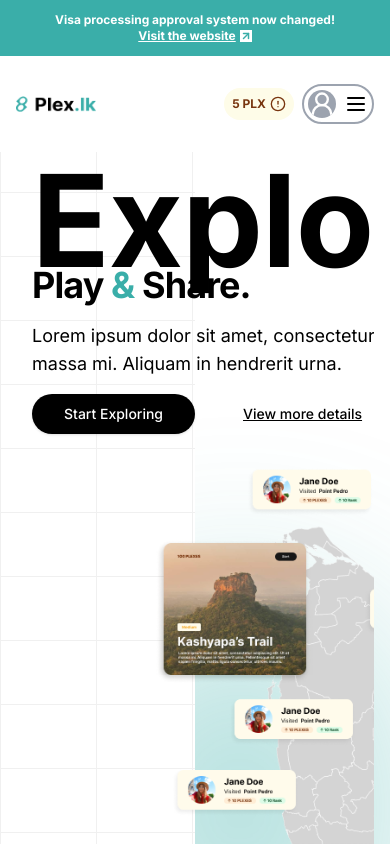
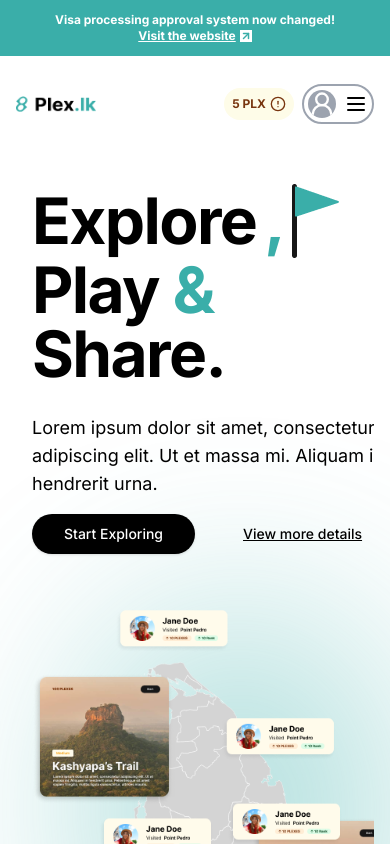
Before and after one commit to Lithara/plex.lk-tourism-gamification-app, a Next.js app: page / in a window 390 px wide. Shown: the top 844 px of the page. Built offline with nearby package versions, Linux system fonts and the light colour scheme.

Commit message:
feat: enhance Home page layout and visuals, add party popper image

```diff
--- a/app/page.tsx
+++ b/app/page.tsx
@@ -10,15 +10,15 @@ export default function Home() {
       {/* Hero Section */}
       <section className="overflow-hidden  mx-auto  container px-4 pt-8 md:pt-12 lg:pt-16">
         <div className=" absolute bottom-[-10%] right-[0%] -z-10  h-[400px] w-[300px] -translate-x-[0%] translate-y-[20%] rounded-full bg-primary-500 opacity-40 blur-[100px] overflow-x-clip"></div>
-        <div className="absolute inset-0 -z-10 h-full w-[50%] bg-white bg-[linear-gradient(to_right,#f0f0f0_1px,transparent_1px),linear-gradient(to_bottom,#f0f0f0_1px,transparent_1px)] bg-[size:6rem_4rem]"></div>
+        <div className="hidden sm:block absolute inset-0 -z-10 h-full w-[50%] bg-white bg-[linear-gradient(to_right,#f0f0f0_1px,transparent_1px),linear-gradient(to_bottom,#f0f0f0_1px,transparent_1px)] bg-[size:6rem_4rem]"></div>
         <div className="grid gap-8 lg:grid-cols-2 lg:gap-12 items-center">
           <div className="space-y-4">
-            <h1 className="text-4xl md:text-[96px] leading-[0.5] font-bold tracking-tight">
-              <span className="flex items-center gap-2 text-[128px]">
+            <h1 className="text-[64px] md:text-[128px] sm:text-6xl  sm:leading-[0.5] leading-[1] font-bold tracking-tight">
+              <span className="flex items-center gap-2 ">
                 Explore<span className="text-primary-500">,</span>{" "}
                 <Image src="/flag.png" alt="Logo" width={49} height={74} />
               </span>
-              <br />
+              <br className="hidden sm:block" />
               Play <span className="text-primary-500">&</span> Share.
             </h1>
             <p className="text-lg text-muted-foreground max-w-[600px] pt-3">
@@ -36,7 +36,7 @@ export default function Home() {
               </Button>
             </div>
           </div>
-          <div className=" h-[450px] flex items-center justify-end">
+          <div className=" h-[450px] flex items-center sm:justify-end">
             <Image
               src="/heroimage.png"
               width={400}
@@ -174,22 +174,26 @@ export default function Home() {
         <div className="grid md:grid-cols-2 gap-16">
           {/* Top Travelers */}
           <div className="w-full">
-            <Image src={"/leaderboard.png"} width={690} height={300} alt="" />
+            <Image src={"/leaderboard.png"} width={690} height={632} alt="" />
           </div>
 
           {/* Most Visited Place */}
-          <div className="w-full rounded-md shadow-md p-0">
+          <div className="w-full relative rounded-lg h-[632px] shadow-md shadow-gray-400 p-0">
+            <div className="absolute top-[10%] right-[10%]">
+              <Image src={"/partypopper.png"} width={50} height={50} alt="" />
+            </div>
+
             <h3
-              className="text-xl font-semibold mb-6 text-[30px]
+              className="text-xl font-bold px-6 pt-6 mb-6 text-[30px]
 ">
               Most visited place <br /> according to <br /> Plex
               <span className="text-primary-500">.lk</span>
             </h3>
-            <div className="mt-4">
-              <p className="text-[30px] text-muted-foreground">
+            <div className="px-6 pt-6">
+              <p className="text-[20px] font-bold text-muted-foreground">
                 In 2023, The most visited place in Sri Lanka is Adams Peak
               </p>
-              <p className="text-sm text-primary-500">
+              <p className="text-[20px] text-primary-500">
                 <span className="font-bold">30,000</span> Foreigners have
                 visited.
                 <br />
@@ -198,13 +202,13 @@ export default function Home() {
               </p>
             </div>
 
-            <div className="relative">
+            <div className="w-full rounded-lg">
               <Image
                 src="/adamspeak1.png"
-                width={500}
-                height={300}
+                width={600}
+                height={100}
                 alt="Adam's Peak - Most visited place"
-                className="object-contain"
+                className="object-contain rounded-b-lg"
               />
             </div>
           </div>
```
Also changed, not shown: public/partypopper.png (added).
